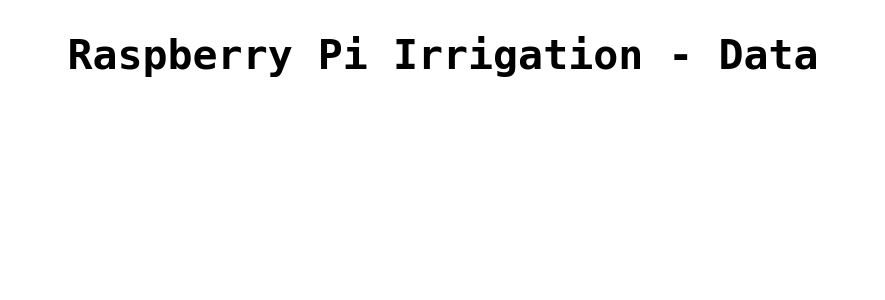
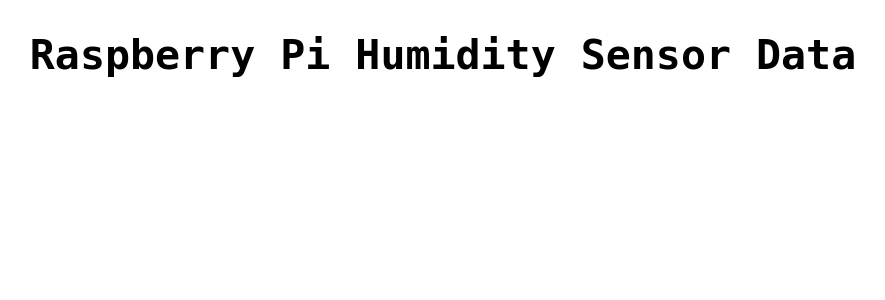
Before and after one commit to s-scherrer/raspi-irrigation, a Django app: page / in a window 1280 px wide. Shown: the top 300 px of the page, without its empty margins (197-1082 px from the left). Run offline with Django 3.2, Linux system fonts and the light colour scheme; data comes from the database, SQL or seed files in the repository; data that the repository does not hold is empty; some libraries are stand-ins or nearby versions.

Commit message:
irrigation -> humidity

```diff
--- a/webapp/irrigation_app/templates/irrigation_app/data.html
+++ b/webapp/irrigation_app/templates/irrigation_app/data.html
@@ -6,10 +6,10 @@
         <meta charset="utf-8">
         <link rel="stylesheet" href="{% static 'irrigation_app/mytheme.css' %}">
         <script src="{% static 'irrigation_app/plotly-latest.min.js' %}"></script>
-        <title>Raspberry Pi Irrigation</title>
+        <title>Raspberry Pi Humidity</title>
     </head>
     <body>
-        <h1>Raspberry Pi Irrigation - Data</h1>
+        <h1>Raspberry Pi Humidity Sensor Data</h1>
         <div class="column" id="plots"></div>
     </body>
 </html>
```
